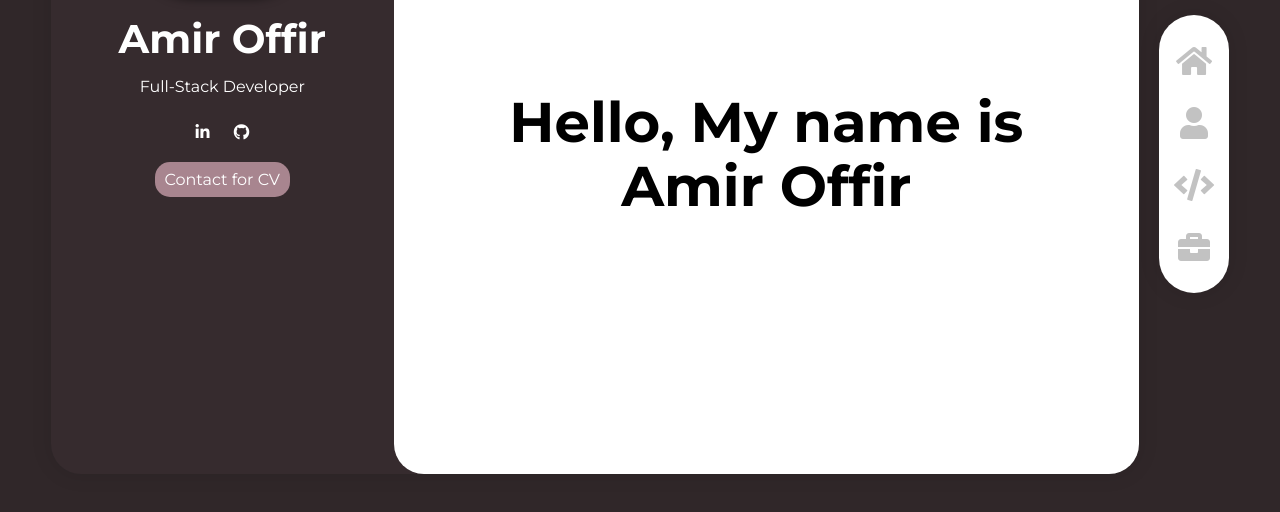
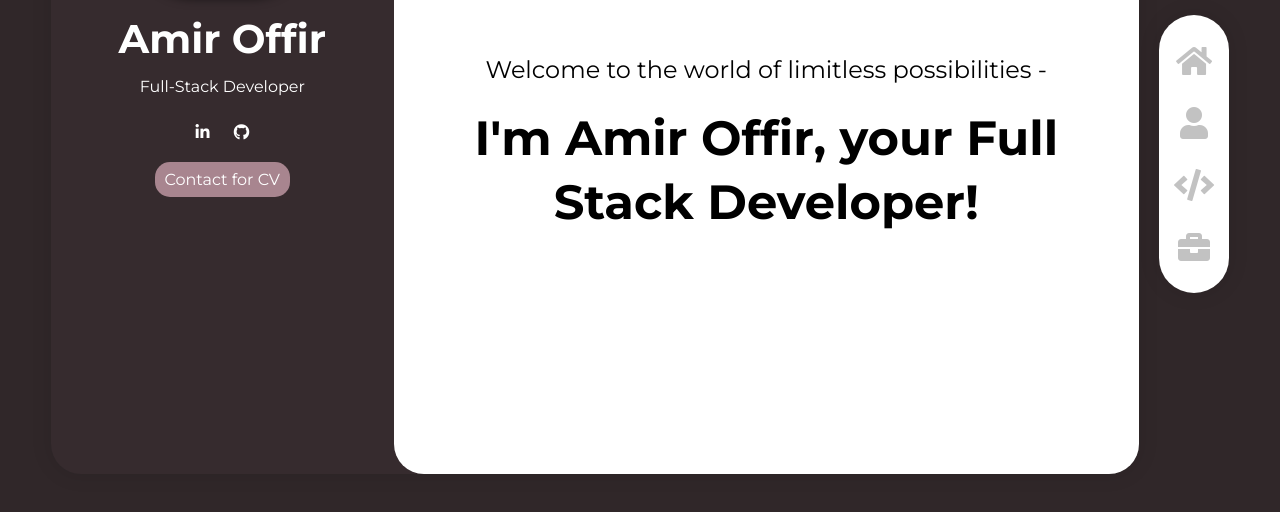
Before and after one commit to Amiroffir/Personal-Website, a plain HTML site: page index.html in a window 1280 px wide. Shown: the part 246-758 px from the top of the page. Drawn offline with Linux system fonts and the light colour scheme; a script that the page names is missing.

Commit message:
Updated home section

```diff
--- a/index.html
+++ b/index.html
@@ -68,7 +68,8 @@
           <!--=============== HOME ===============-->
 
           <section class="content-card home" id="welcome-section">
-            <h1>Hello, My name is Amir Offir</h1>
+            <h2>Welcome to the world of limitless possibilities - </h2>
+               <h1>I'm Amir Offir, your Full Stack Developer!</h1>
           </section>
 
           <!--=============== ABOUT ME ===============-->
--- a/personalWeb.css
+++ b/personalWeb.css
@@ -204,7 +204,7 @@ h2 {
 /*=============== HOME SECTION ===============*/
 
 .home h1 {
-  font-size: 3.5rem;
+  font-size: 3rem;
   font-weight: bolder;
   text-align: center;
   margin: 20px;
```
